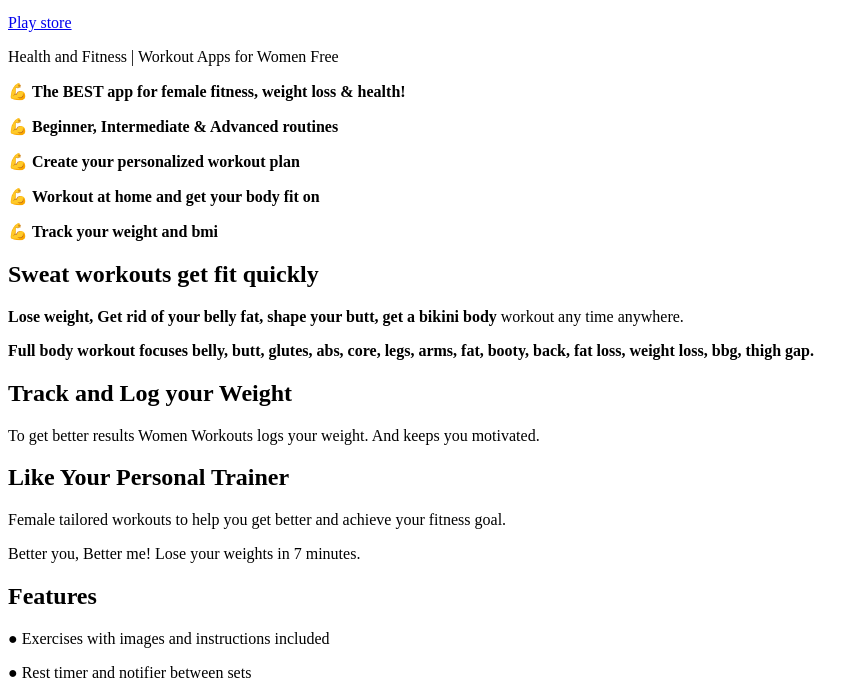
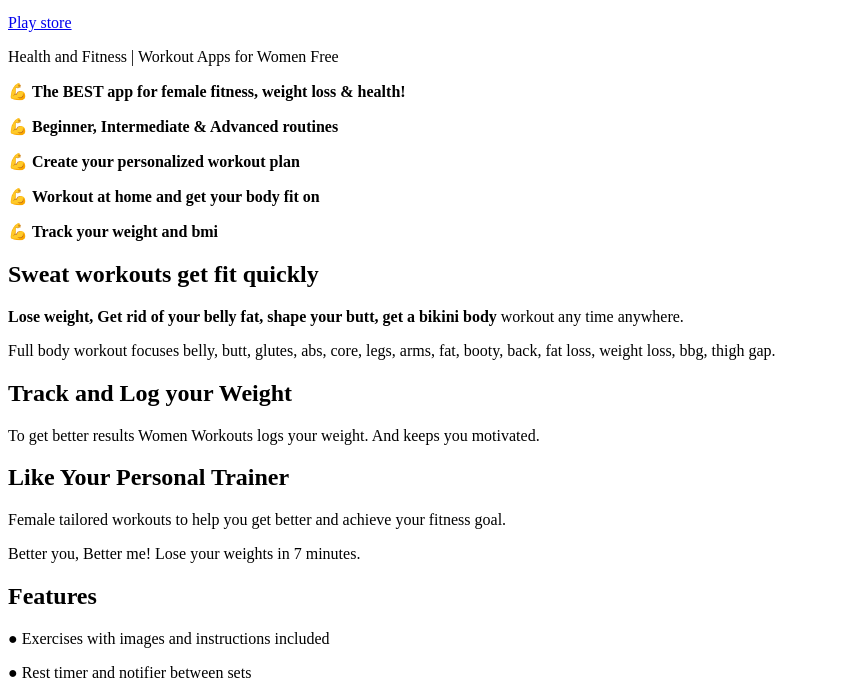
Before and after one commit to womenworkouts/github.io, a plain HTML site: page index.html in a window 1280 px wide. Shown: the part 100-795 px from the top of the page, without its empty margins (0-868 px from the left). Drawn offline with Linux system fonts and the light colour scheme.

Commit message:
Update index.html

```diff
--- a/index.html
+++ b/index.html
@@ -23,7 +23,7 @@
 
 <p><h2><b>Sweat workouts get fit quickly</b></h2></p>
 <p><b>Lose weight, Get rid of your belly fat, shape your butt, get a bikini body</b> workout any time anywhere.</p>
-<p><b>Full body workout focuses belly, butt, glutes, abs, core, legs, arms, fat, booty, back, fat loss, weight loss, bbg, thigh gap.</b> </p>
+<p>Full body workout focuses belly, butt, glutes, abs, core, legs, arms, fat, booty, back, fat loss, weight loss, bbg, thigh gap. </p>
 
 <p><h2><b>Track and Log your Weight </b></h2></p>
 <p>To get better results Women Workouts logs your weight. And keeps you motivated.</p>
```
